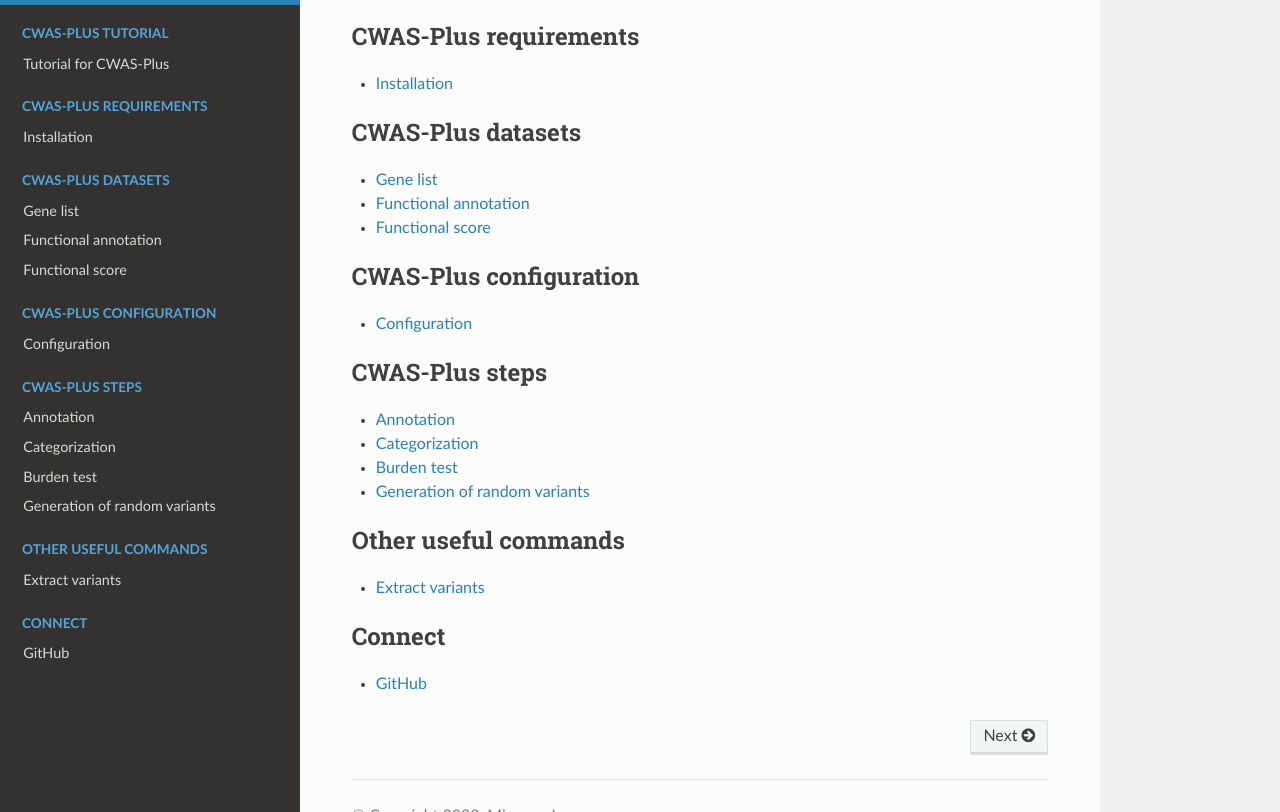
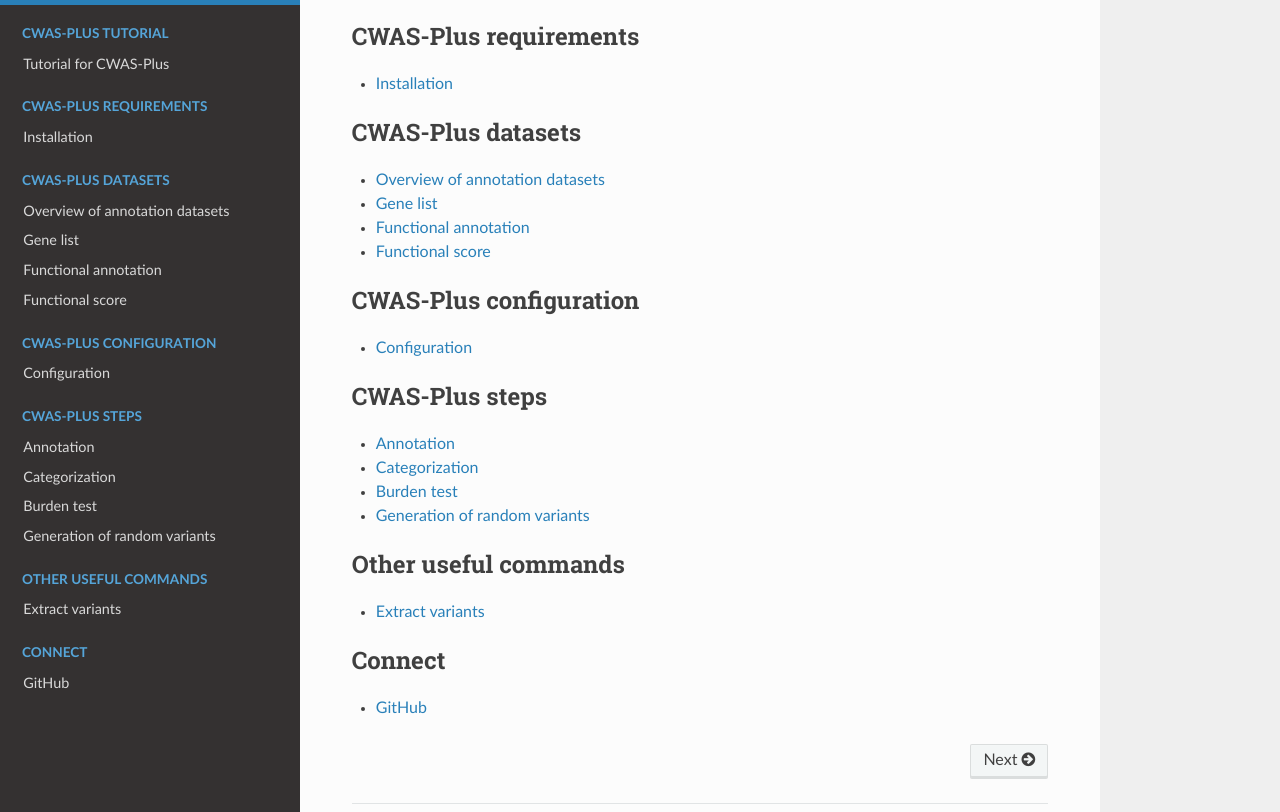
Before and after one commit to joonan-lab/cwas, a Sphinx documentation site: the page built from docs/index.rst, in a window 1280 px wide and 900 px high, scrolled down 836 px, cut to the strip 88-900 px from the top of the window. Built offline with Sphinx 7.4.7 and the Read the Docs theme 2.0.0, drawn with Linux system fonts in a browser that asks for light colours.

Commit message:
Update index.rst

```diff
--- a/docs/index.rst
+++ b/docs/index.rst
@@ -43,6 +43,7 @@
    :maxdepth: 1
    :caption: CWAS-Plus datasets
 
+   dataset/overview_dataset.rst
    dataset/genelist.rst
    dataset/functional_annotations.rst
    dataset/functional_scores.rst
```
